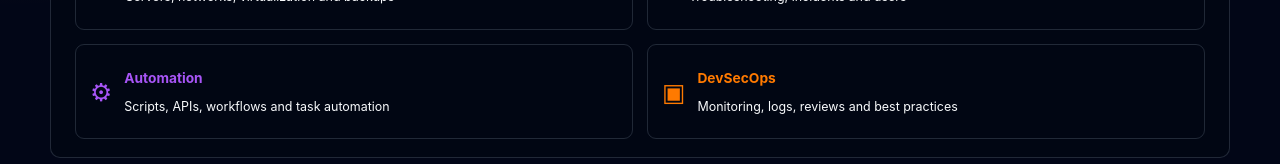
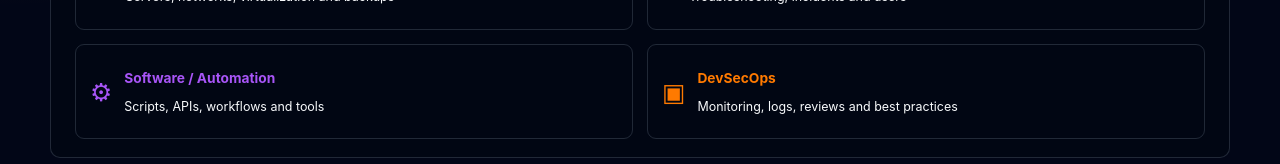
Before and after one commit to mafalcone/portfolio-projects, a React (Vite) app in the folder presupuesto_electrico/: page / in a window 1280 px wide. Shown: the part 502-666 px from the top of the page. Built offline with nearby package versions, Linux system fonts and the light colour scheme.

Commit message:
Add software to core strengths

```diff
--- a/presupuesto_electrico/src/finalCards.js
+++ b/presupuesto_electrico/src/finalCards.js
@@ -1,7 +1,7 @@
 export const strengths = [
   { title: 'Infrastructure', text: 'Servers, networks, virtualization and backups', color: 'blue', icon: '▤' },
   { title: 'Support N2 / N3', text: 'Troubleshooting, incidents and users', color: 'green', icon: '◖' },
-  { title: 'Automation', text: 'Scripts, APIs, workflows and task automation', color: 'purple', icon: '⚙' },
+  { title: 'Software / Automation', text: 'Scripts, APIs, workflows and tools', color: 'purple', icon: '⚙' },
   { title: 'DevSecOps', text: 'Monitoring, logs, reviews and best practices', color: 'orange', icon: '▣' }
 ]
 
```
